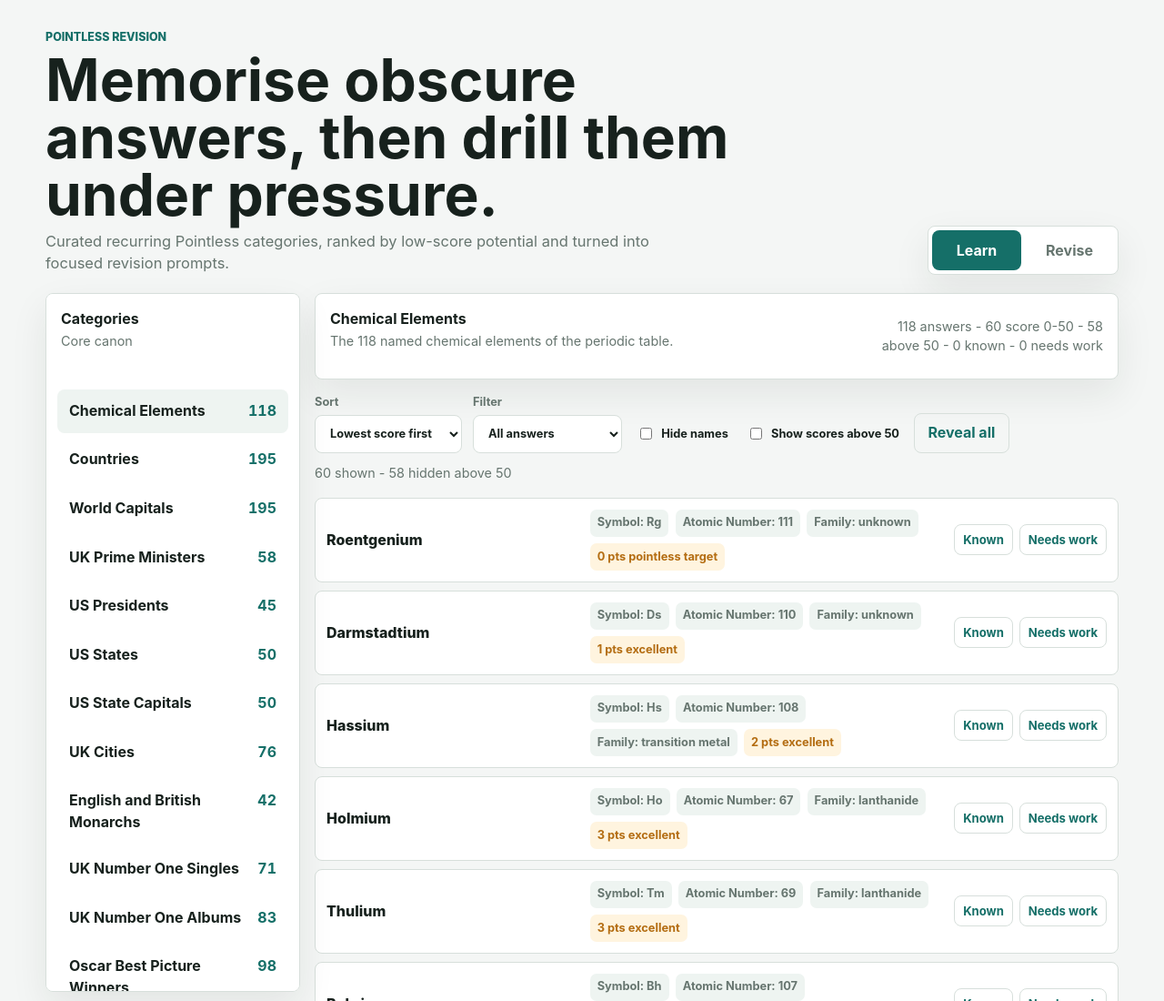
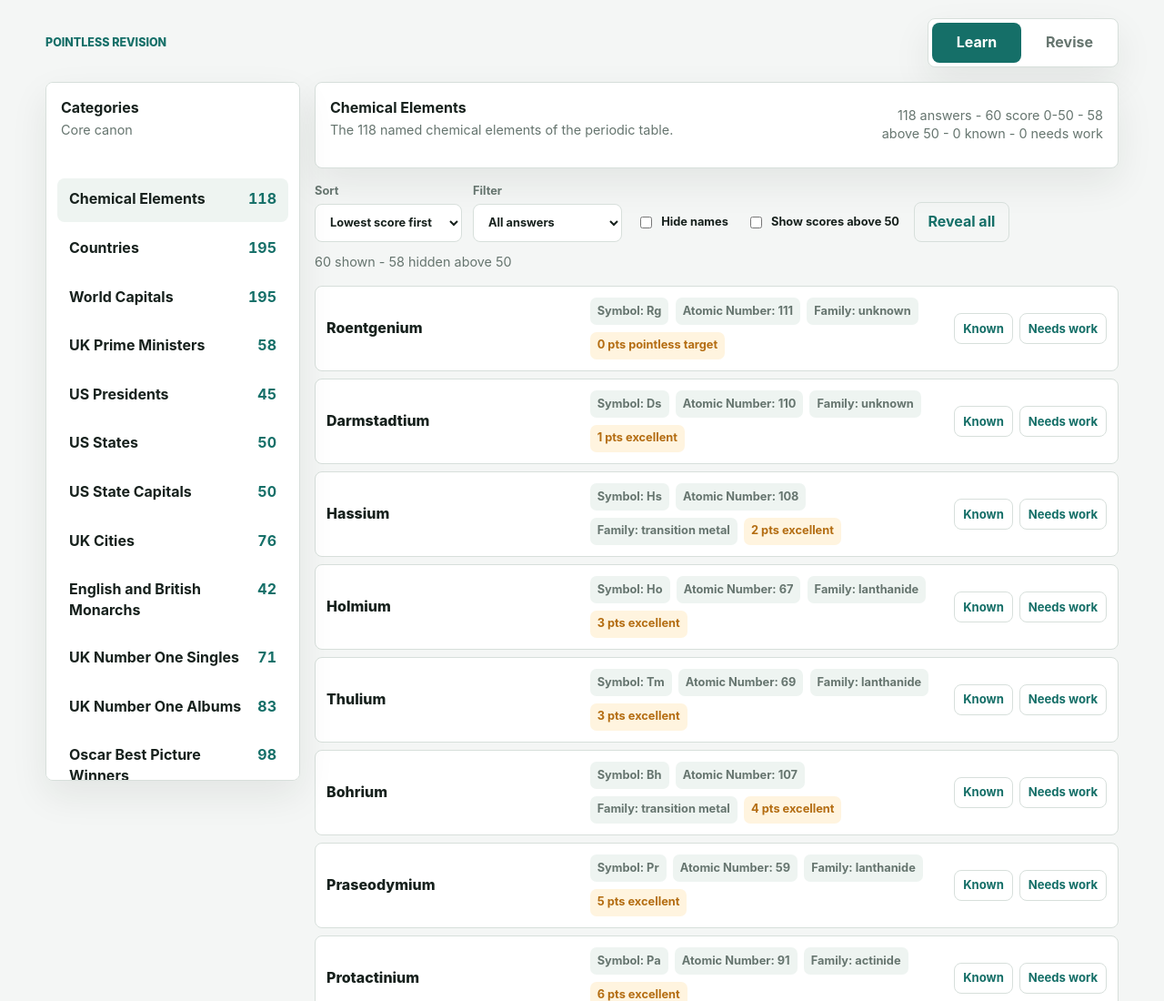
Before and after one commit to frankaugr/pointless, a website with bundled scripts: page docs/index.html in a window 1280 px wide. Shown: the top 1100 px of the page at 91% size. Built offline with nearby package versions, Linux system fonts and the light colour scheme.

Commit message:
remove headers

```diff
--- a/docs/index.html
+++ b/docs/index.html
@@ -11,10 +11,6 @@
   <header class="app-header">
     <div>
       <p class="eyebrow">Pointless Revision</p>
-      <h1>Memorise obscure answers, then drill them under pressure.</h1>
-      <p class="tagline">
-        Curated recurring Pointless categories, ranked by low-score potential and turned into focused revision prompts.
-      </p>
     </div>
     <nav class="mode-switch" aria-label="Choose study mode">
       <button type="button" data-mode="learn" class="active" aria-pressed="true">Learn</button>
--- a/docs/style.css
+++ b/docs/style.css
@@ -79,12 +79,12 @@ input[type="text"] {
   display: grid;
   grid-template-columns: minmax(0, 1fr) auto;
   gap: 1.5rem;
-  align-items: end;
-  padding: 2rem 0 1.25rem;
+  align-items: center;
+  padding: 1.25rem 0 1rem;
 }
 
 .eyebrow {
-  margin: 0 0 0.45rem;
+  margin: 0;
   color: var(--accent);
   font-size: 0.78rem;
   font-weight: 800;
@@ -92,27 +92,11 @@ input[type="text"] {
   text-transform: uppercase;
 }
 
-h1,
 h2,
 h3,
 h4,
 p {
   margin-top: 0;
-}
-
-h1 {
-  max-width: 780px;
-  margin-bottom: 0.55rem;
-  font-size: 4rem;
-  line-height: 0.98;
-  letter-spacing: 0;
-}
-
-.tagline {
-  max-width: 690px;
-  margin-bottom: 0;
-  color: var(--muted);
-  font-size: 1.03rem;
 }
 
 .mode-switch {
@@ -460,10 +444,6 @@ h1 {
     align-items: start;
   }
 
-  h1 {
-    font-size: 3rem;
-  }
-
   .category-panel {
     position: static;
     max-height: none;
@@ -494,10 +474,6 @@ h1 {
     width: min(100% - 20px, 1180px);
   }
 
-  h1 {
-    font-size: 2rem;
-  }
-
   .category-list,
   #answer-form {
     grid-template-columns: 1fr;
```
